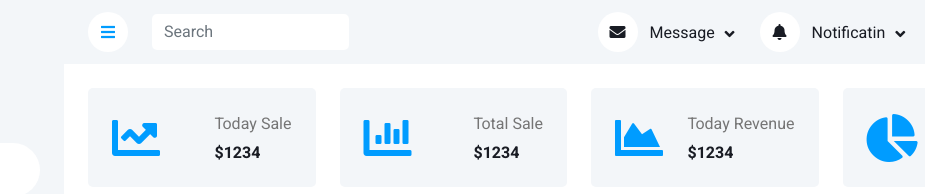
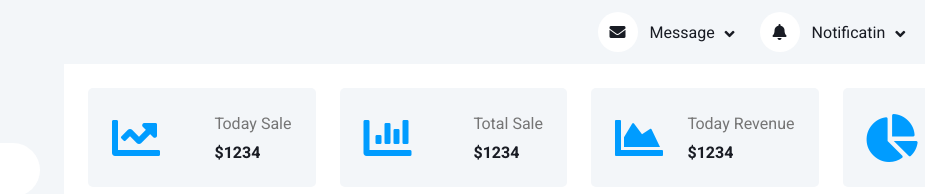
Before and after one commit to reisgms/For-Fun, a plain HTML site: page HTML and CSS/Homepage with Bootstrap 5/index.html in a window 1280 px wide. Shown: the top 194 px of the page, 186-1111 px from the left. Drawn offline with nearby package versions, Linux system fonts and the light colour scheme.

Commit message:
deleted unwanted stuff

```diff
--- a/HTML and CSS/Homepage with Bootstrap 5/index.html
+++ b/HTML and CSS/Homepage with Bootstrap 5/index.html
@@ -94,12 +94,6 @@
                 <a href="index.html" class="navbar-brand d-flex d-lg-none me-4">
                     <h2 class="text-primary mb-0"><i class="fa fa-hashtag"></i></h2>
                 </a>
-                <a href="#" class="sidebar-toggler flex-shrink-0">
-                    <i class="fa fa-bars"></i>
-                </a>
-                <form class="d-none d-md-flex ms-4">
-                    <input class="form-control border-0" type="search" placeholder="Search">
-                </form>
                 <div class="navbar-nav align-items-center ms-auto">
                     <div class="nav-item dropdown">
                         <a href="#" class="nav-link dropdown-toggle" data-bs-toggle="dropdown">
```
